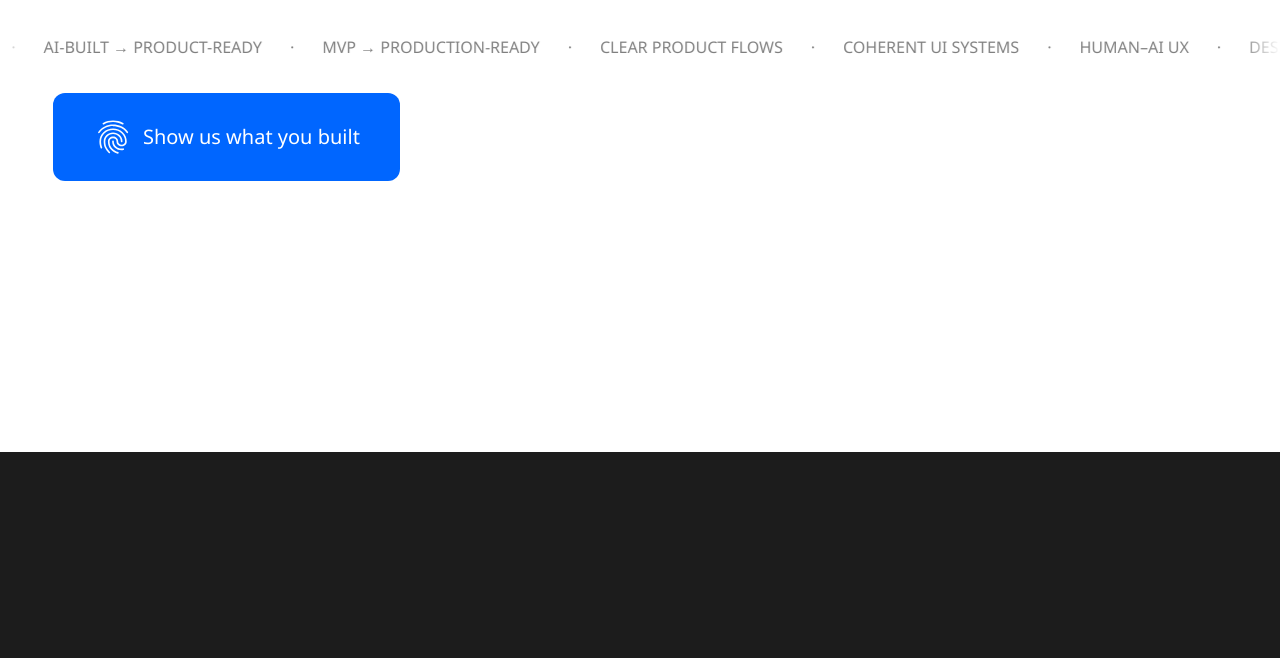
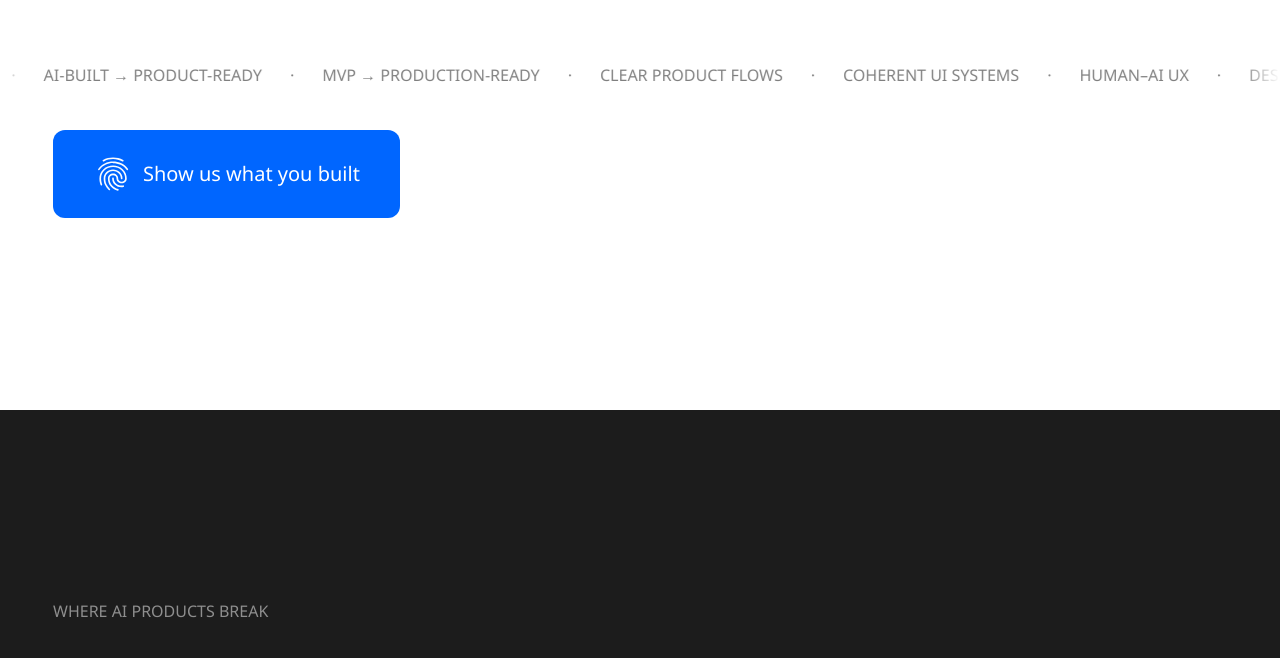
Before and after one commit to olehhebel/ai-superprompt-studio, a website: page index.html in a window 1280 px wide. Shown: the part 448-1106 px from the top of the page. Drawn offline with nearby package versions, Linux system fonts and the light colour scheme; a web font is replaced by a local one.

Commit message:
Load content-driven rhythm stylesheet

```diff
--- a/index.html
+++ b/index.html
@@ -10,6 +10,7 @@
   <link rel="stylesheet" href="https://cdn.onlyfonts.ai/e-ukraine/font.css" />
   <link rel="stylesheet" href="./styles.css" />
   <link rel="stylesheet" href="./polish.css" />
+  <link rel="stylesheet" href="./rhythm.css" />
 </head>
 <body data-form-endpoint="" data-demo-form="true">
   <a class="skip-link" href="#hero">Skip to content</a>
```
